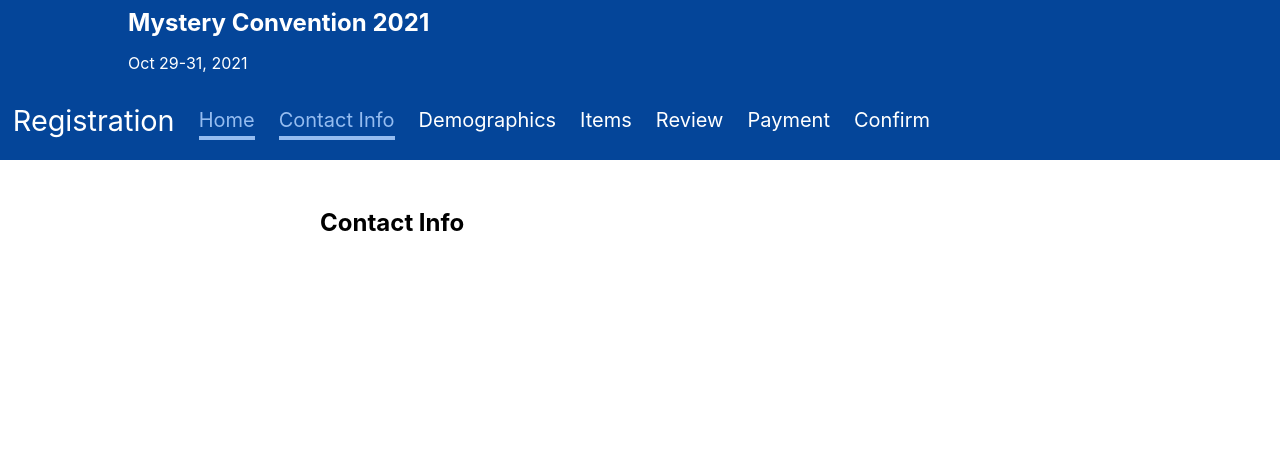
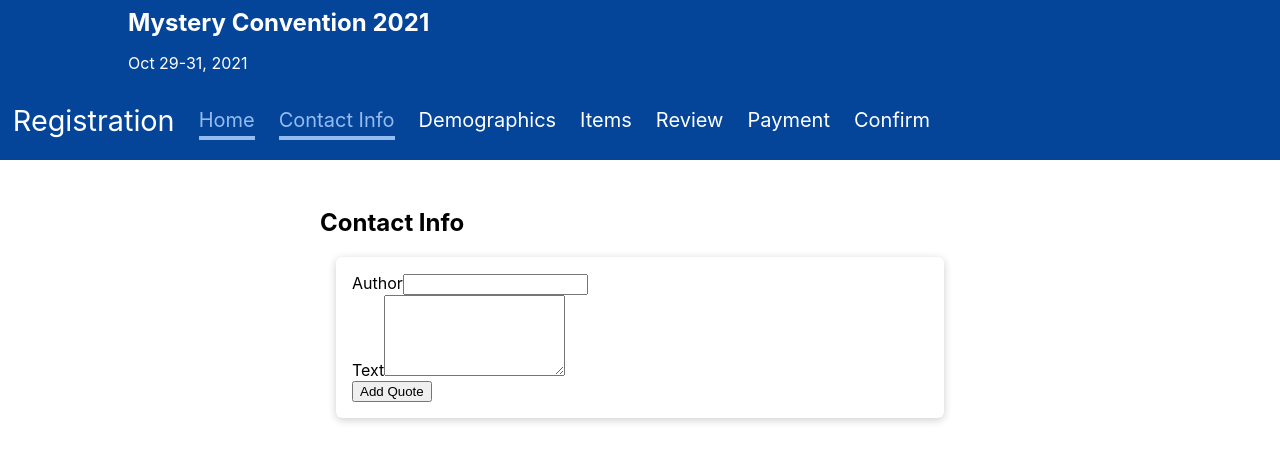
Before and after one commit to jamespro/eventregi, a React (Create React App) app: page /attendee/reginfo/myst1221 in a window 1280 px wide. Shown: the top 462 px of the page. Built offline with nearby package versions, Linux system fonts and the light colour scheme.

Commit message:
Starting to get a plain form

```diff
--- /dev/null
+++ b/src/components/misc/PlainForm.js
@@ -0,0 +1,70 @@
+import { Fragment, useRef, useState } from 'react';
+import { Prompt } from 'react-router-dom';
+
+import Card from '../UI/Card';
+import LoadingSpinner from '../UI/LoadingSpinner';
+import classes from './PlainForm.module.css';
+
+const PlainForm = (props) => {
+  const [isEntering, setIsEntering] = useState(false);
+
+  const authorInputRef = useRef();
+  const textInputRef = useRef();
+
+  function submitFormHandler(event) {
+    event.preventDefault();
+
+    const enteredAuthor = authorInputRef.current.value;
+    const enteredText = textInputRef.current.value;
+
+    // optional: Could validate here
+
+    props.onAddQuote({ author: enteredAuthor, text: enteredText });
+  }
+
+  const finishEnteringHandler = () => {
+    setIsEntering(false);
+  };
+
+  const formFocusedHandler = () => {
+    setIsEntering(true);
+  };
+
+  return (
+    <Fragment>
+      <Prompt
+        when={isEntering}
+        message={(location) =>
+          'Are you sure you want to leave? All your entered data will be lost!'
+        }
+      />
+      <Card>
+        <form
+          onFocus={formFocusedHandler}
+          className={classes.form}
+          onSubmit={submitFormHandler}
+        >
+          {props.isLoading && (
+            <div className={classes.loading}>
+              <LoadingSpinner />
+            </div>
+          )}
+
+          <div className={classes.control}>
+            <label htmlFor='author'>Author</label>
+            <input type='text' id='author' ref={authorInputRef} />
+          </div>
+          <div className={classes.control}>
+            <label htmlFor='text'>Text</label>
+            <textarea id='text' rows='5' ref={textInputRef}></textarea>
+          </div>
+          <div className={classes.actions}>
+            <button onClick={finishEnteringHandler} className='btn'>Add Quote</button>
+          </div>
+        </form>
+      </Card>
+    </Fragment>
+  );
+};
+
+export default PlainForm;
--- a/src/pages/Reginfo.js
+++ b/src/pages/Reginfo.js
@@ -1,10 +1,10 @@
+import PlainForm from '../components/misc/PlainForm';
+
 const Reginfo = () => {
     return (
         <section>
             <h1>Contact Info</h1>
-            <form>
-
-            </form>
+            <PlainForm />
         </section>
     )
 };
```
Also changed, not shown: src/components/misc/PlainForm.module.css (added).
